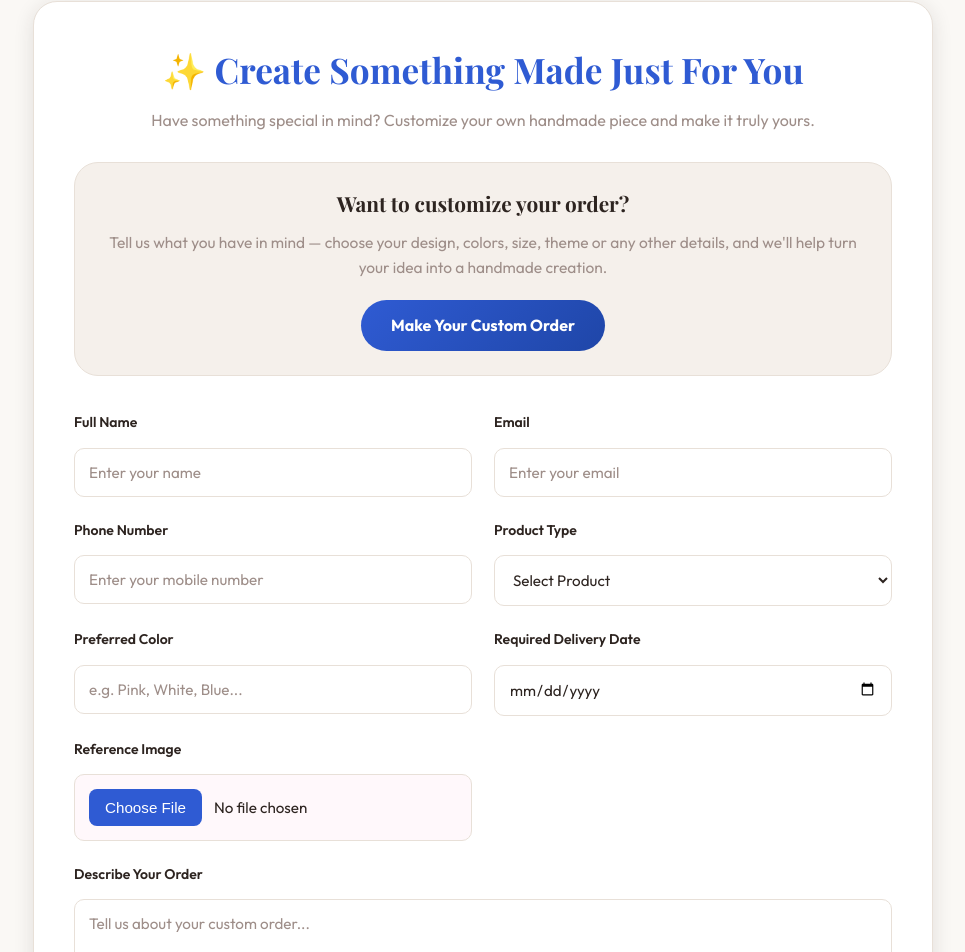
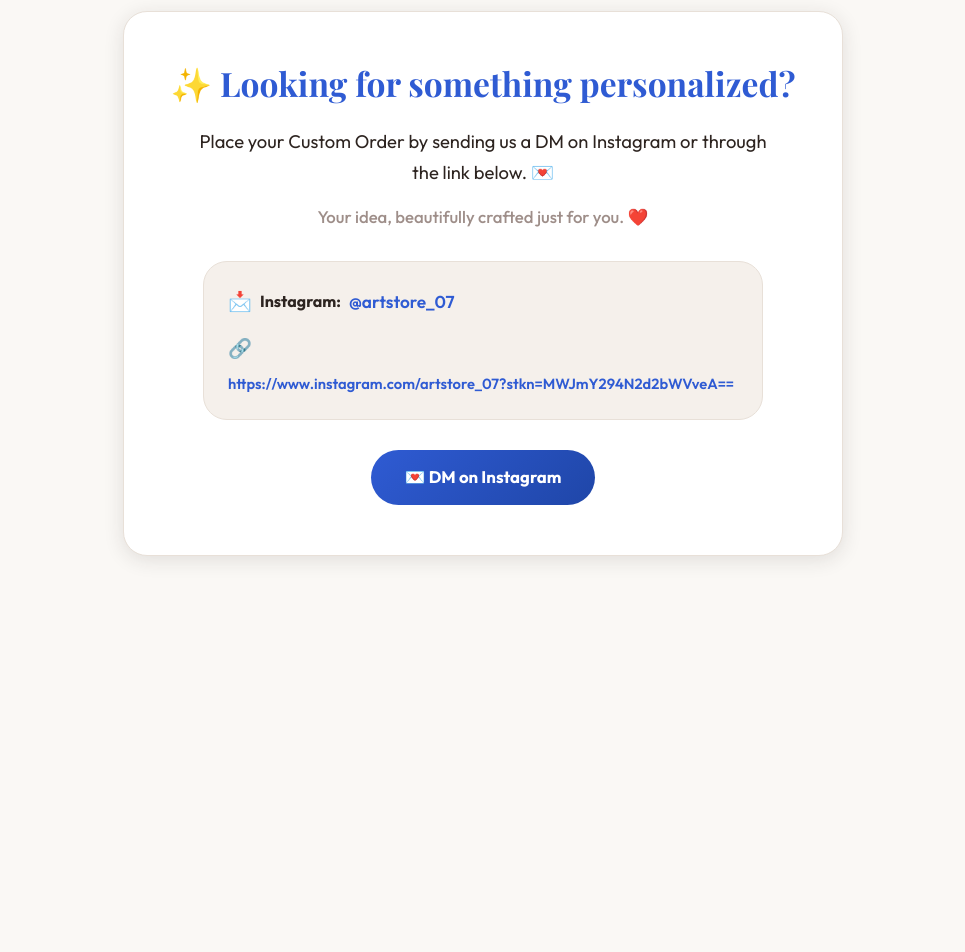
Before and after one commit to raghav7023/artstore-, a React (Vite) app in the folder frontend/: page /custom-orders in a window 1280 px wide. Shown: the part 113-1065 px from the top of the page, without its empty margins (157-1122 px from the left). After the commit the page ends 800 px from the top, so only its background shows below. Built offline with nearby package versions, Linux system fonts and the light colour scheme.

Commit message:
finall without payment

```diff
--- a/frontend/src/components/Customorders/Customorders.css
+++ b/frontend/src/components/Customorders/Customorders.css
@@ -9,8 +9,8 @@
 }
 
 .custom-container {
-    max-width: 900px;
-    margin: 40px auto;
+    max-width: 720px;
+    margin: 50px auto;
     padding: 40px;
     background: #fff;
     border: 1px solid var(--border);
@@ -19,55 +19,98 @@
     animation: fadeUp .5s ease;
 }
 
-.custom-header {
+.custom-info-box {
     text-align: center;
-    margin-bottom: 35px;
+    padding: 10px 0;
 }
 
-.custom-header h1 {
+.custom-title {
     font-family: var(--font-heading);
     color: var(--pink);
-    font-size: 2.2rem;
-    margin-bottom: 10px;
+    font-size: 2.1rem;
+    margin-bottom: 20px;
+    line-height: 1.3;
 }
 
-.custom-header p {
-    color: var(--text-muted);
-    font-size: 1rem;
+.custom-description {
+    color: var(--text);
+    font-size: 1.15rem;
+    line-height: 1.7;
+    margin-bottom: 16px;
+    max-width: 580px;
+    margin-left: auto;
+    margin-right: auto;
 }
 
-/* Info box below the main description */
-.custom-intro-box {
-    margin-top: 28px;
-    padding: 24px;
+.custom-tagline {
+    color: var(--text-muted);
+    font-size: 1.05rem;
+    font-weight: 500;
+    margin-bottom: 30px;
+}
+
+/* Contact box */
+.custom-contact-card {
     background: var(--bg-soft);
     border: 1.5px solid var(--border);
     border-radius: var(--radius-lg);
-    text-align: center;
+    padding: 24px;
+    margin: 25px auto;
+    max-width: 560px;
+    text-align: left;
+    display: flex;
+    flex-direction: column;
+    gap: 16px;
 }
 
-.custom-intro-box h2 {
-    font-family: var(--font-heading);
-    font-size: 1.3rem;
+.custom-contact-row {
+    margin: 0;
+    font-size: 1rem;
     color: var(--text);
-    margin-bottom: 10px;
+    display: flex;
+    align-items: center;
+    flex-wrap: wrap;
+    gap: 8px;
+    word-break: break-all;
+    overflow-wrap: anywhere;
 }
 
-.custom-intro-box p {
-    color: var(--text-muted);
-    font-size: 0.97rem;
-    line-height: 1.6;
-    margin-bottom: 20px;
+.contact-icon {
+    font-size: 1.2rem;
+}
+
+.custom-link {
+    color: var(--pink);
+    text-decoration: none;
+    font-weight: 600;
+    transition: color 0.2s ease, text-decoration 0.2s ease;
+}
+
+.custom-link:hover {
+    color: var(--pink-dark);
+    text-decoration: underline;
+}
+
+.custom-ig-username {
+    font-size: 1.08rem;
+}
+
+.custom-full-url {
+    font-size: 0.92rem;
 }
 
 /* Prominent CTA button */
+.custom-cta-wrap {
+    margin-top: 30px;
+}
+
 .custom-cta-btn {
     display: inline-block;
-    padding: 13px 30px;
+    padding: 14px 34px;
     background: linear-gradient(135deg, var(--pink), var(--pink-dark));
     color: #fff;
     border-radius: var(--radius-full);
-    font-size: 1rem;
+    font-size: 1.05rem;
     font-weight: 700;
     text-decoration: none;
     transition: transform 0.2s ease, box-shadow 0.2s ease;
@@ -75,109 +118,11 @@
 
 .custom-cta-btn:hover {
     transform: translateY(-3px);
-    box-shadow: 0 10px 22px rgba(47, 91, 211, 0.22);
+    box-shadow: 0 10px 22px rgba(47, 91, 211, 0.25);
+    color: #fff;
 }
 
-.custom-form {
-    display: grid;
-    grid-template-columns: 1fr 1fr;
-    gap: 22px;
-}
-
-.form-group {
-    display: flex;
-    flex-direction: column;
-}
-
-.form-group label {
-    font-weight: 600;
-    margin-bottom: 8px;
-    color: var(--text);
-}
-
-.form-group input,
-.form-group select,
-.form-group textarea {
-    width: 100%;
-    padding: 14px;
-    border: 1px solid var(--border);
-    border-radius: var(--radius-md);
-    background: #fff;
-    font-size: .95rem;
-    transition: .3s;
-    outline: none;
-}
-
-.form-group input:focus,
-.form-group select:focus,
-.form-group textarea:focus {
-    border-color: var(--pink);
-    box-shadow: 0 0 0 4px rgba(47, 91, 211, .15);
-}
-
-.form-group textarea {
-    resize: none;
-    min-height: 140px;
-}
-/* ==========================================
-   Full Width Fields
-========================================== */
-
-.form-group:nth-last-child(2),
-.form-group:last-of-type {
-    grid-column: 1/3;
-}
-
-/* ==========================================
-   File Upload
-========================================== */
-
-input[type="file"] {
-    padding: 12px;
-    background: #fff8fb;
-    cursor: pointer;
-}
-
-input[type="file"]::file-selector-button {
-    background: var(--pink);
-    color: #fff;
-    border: none;
-    padding: 10px 16px;
-    border-radius: 8px;
-    cursor: pointer;
-    margin-right: 12px;
-    transition: .3s;
-}
-
-input[type="file"]::file-selector-button:hover {
-    background: var(--pink-dark);
-}
-
-/* ==========================================
-   Submit Button
-========================================== */
-
-.submit-btn {
-    grid-column: 1/3;
-    width: 100%;
-    padding: 16px;
-    border: none;
-    border-radius: var(--radius-md);
-    background: linear-gradient(135deg, var(--pink), var(--pink-dark));
-    color: #fff;
-    font-size: 1rem;
-    font-weight: 700;
-    cursor: pointer;
-    transition: .3s;
-    margin-top: 10px;
-}
-
-.submit-btn:hover {
-    transform: translateY(-3px);
-    box-shadow: 0 12px 24px rgba(47, 91, 211, .25);
-}
-
-.submit-btn:active {
+.custom-cta-btn:active {
     transform: scale(.98);
 }
 
@@ -186,50 +131,53 @@
 ========================================== */
 
 @keyframes fadeUp {
-
     from {
         opacity: 0;
-        transform: translateY(30px);
+        transform: translateY(20px);
     }
-
     to {
         opacity: 1;
         transform: translateY(0);
     }
-
 }
 
 /* ==========================================
    Mobile Responsive
 ========================================== */
 
-@media(max-width:768px) {
-
+@media (max-width: 768px) {
     .custom-container {
-        margin: 20px;
-        padding: 24px;
+        margin: 20px 16px;
+        padding: 28px 20px;
     }
 
-    .custom-form {
-        grid-template-columns: 1fr;
+    .custom-title {
+        font-size: 1.65rem;
     }
 
-    .form-group:nth-last-child(2),
-    .form-group:last-of-type,
-    .submit-btn {
-        grid-column: 1/2;
+    .custom-description {
+        font-size: 1.02rem;
     }
 
-    .custom-header h1 {
-        font-size: 1.8rem;
+    .custom-tagline {
+        font-size: 0.95rem;
     }
 
+    .custom-contact-card {
+        padding: 18px 16px;
+    }
+
+    .custom-contact-row {
+        font-size: 0.92rem;
+    }
+
+    .custom-full-url {
+        font-size: 0.82rem;
+    }
+
+    .custom-cta-btn {
+        width: 100%;
+        padding: 14px 20px;
+        font-size: 1rem;
+    }
 }
-.preview-image {
-    width: 180px;
-    margin-top: 15px;
-    border-radius: 12px;
-    border: 2px solid #ffd4e5;
-    object-fit: cover;
-    box-shadow: 0 8px 20px rgba(0, 0, 0, .1);
-}
--- a/frontend/src/components/Customorders/Customorders.jsx
+++ b/frontend/src/components/Customorders/Customorders.jsx
@@ -1,298 +1,64 @@
-import { useState } from "react";
 import Navbar from "../Navbar/Navbar";
-import toast from "react-hot-toast";
 import "./Customorders.css";
 
-const API_BASE_URL = (import.meta.env.VITE_API_BASE_URL || 'http://localhost:2026').replace(/\/+$/, '');
-
 export default function Customorders() {
-
-    const [formData, setFormData] = useState({
-        name: "",
-        email: "",
-        phone: "",
-        product: "",
-        color: "",
-        budget: "",
-        delivery: "",
-        message: "",
-        image: null,
-    });
-    const [preview, setPreview] = useState(null);
-
-    const handleChange = (e) => {
-        const { name, value } = e.target;
-
-        setFormData({
-            ...formData,
-            [name]: value,
-        });
-
-    };
-
-    const handleImage = (e) => {
-        const file = e.target.files[0];
-
-        setFormData({
-            ...formData,
-            image: file,
-        });
-
-        if (file) {
-            setPreview(URL.createObjectURL(file));
-        } else {
-            setPreview(null);
-        }
-
-    };
-
-    const handleSubmit = async (e) => {
-
-        e.preventDefault();
-
-        const token = localStorage.getItem('artstore_token');
-        if (!token) {
-            toast.error('Please sign in before submitting a custom order.');
-            return;
-        }
-
-        try {
-            const response = await fetch(`${API_BASE_URL}/api/custom-orders`, {
-                method: 'POST',
-                headers: {
-                    'Content-Type': 'application/json',
-                    Authorization: `Bearer ${token}`,
-                },
-                body: JSON.stringify({
-                    ...formData,
-                    budget: formData.budget ? Number(formData.budget) : 0,
-                    image: preview || '',
-                }),
-            });
-
-            const data = await response.json();
-            if (!response.ok || !data.success) {
-                throw new Error(data.message || 'Unable to submit custom order.');
-            }
-
-            toast.success('Custom Order Submitted Successfully 🎉');
-
-            setFormData({
-                name: "",
-                email: "",
-                phone: "",
-                product: "",
-                color: "",
-                // budget: "",
-                delivery: "",
-                message: "",
-                image: null,
-            });
-            setPreview(null);
-        } catch (error) {
-            console.error('Custom order submit error:', error);
-            toast.error(error.message || 'Unable to submit custom order.');
-        }
-
-    };
+    const instagramUrl = "https://www.instagram.com/artstore_07?stkn=MWJmY294N2d2bWVveA==";
 
     return (
-
         <div className="custom-page">
-
             <Navbar />
 
             <div className="custom-container">
+                <div className="custom-info-box">
+                    <h1 className="custom-title">✨ Looking for something personalized?</h1>
 
-                {/* ── Intro / landing section ── */}
-                <div className="custom-header">
-
-                    <h1>✨ Create Something Made Just For You</h1>
-
-                    <p>
-                        Have something special in mind? Customize your own handmade piece
-                        and make it truly yours.
+                    <p className="custom-description">
+                        Place your Custom Order by sending us a DM on Instagram or through the link below. 💌
                     </p>
 
-                    {/* Info box */}
-                    <div className="custom-intro-box">
-                        <h2>Want to customize your order?</h2>
-                        <p>
-                            Tell us what you have in mind — choose your design, colors, size,
-                            theme or any other details, and we'll help turn your idea into a
-                            handmade creation.
+                    <p className="custom-tagline">
+                        Your idea, beautifully crafted just for you. ❤️
+                    </p>
+
+                    <div className="custom-contact-card">
+                        <p className="custom-contact-row">
+                            <span className="contact-icon">📩</span>
+                            <strong>Instagram:</strong>{" "}
+                            <a
+                                href={instagramUrl}
+                                target="_blank"
+                                rel="noopener noreferrer"
+                                className="custom-link custom-ig-username"
+                            >
+                                @artstore_07
+                            </a>
                         </p>
-                        {/* Scrolls down to the form below */}
-                        <a href="#custom-form" className="custom-cta-btn">
-                            Make Your Custom Order
+
+                        <p className="custom-contact-row">
+                            <span className="contact-icon">🔗</span>{" "}
+                            <a
+                                href={instagramUrl}
+                                target="_blank"
+                                rel="noopener noreferrer"
+                                className="custom-link custom-full-url"
+                            >
+                                https://www.instagram.com/artstore_07?stkn=MWJmY294N2d2bWVveA==
+                            </a>
+                        </p>
+                    </div>
+
+                    <div className="custom-cta-wrap">
+                        <a
+                            href={instagramUrl}
+                            target="_blank"
+                            rel="noopener noreferrer"
+                            className="custom-cta-btn"
+                        >
+                            💌 DM on Instagram
                         </a>
                     </div>
-
                 </div>
-
-                <form id="custom-form" className="custom-form" onSubmit={handleSubmit}>
-
-                    <div className="form-group">
-
-                        <label>Full Name</label>
-
-                        <input
-                            type="text"
-                            name="name"
-                            placeholder="Enter your name"
-                            value={formData.name}
-                            onChange={handleChange}
-                            required
-                        />
-
-                    </div>
-
-                    <div className="form-group">
-
-                        <label>Email</label>
-
-                        <input
-                            type="email"
-                            name="email"
-                            placeholder="Enter your email"
-                            value={formData.email}
-                            onChange={handleChange}
-                            required
-                        />
-
-                    </div>
-
-                    <div className="form-group">
-
-                        <label>Phone Number</label>
-
-                        <input
-                            type="tel"
-                            name="phone"
-                            placeholder="Enter your mobile number"
-                            value={formData.phone}
-                            onChange={handleChange}
-                            required
-                        />
-
-                    </div>
-
-                    <div className="form-group">
-
-                        <label>Product Type</label>
-
-                        <select
-                            name="product"
-                            value={formData.product}
-                            onChange={handleChange}
-                            required
-                        >
-
-                            <option value="">Select Product</option>
-
-                            <option>Crochet Flowers</option>
-
-                            <option>Quilling Frame</option>
-
-                            <option>Hamper</option>
-
-                            <option>Greeting Card</option>
-
-                            <option>Keychain</option>
-
-                            <option>Other</option>
-
-                        </select>
-
-                    </div>
-                    <div className="form-group">
-
-                        <label>Preferred Color</label>
-
-                        <input
-                            type="text"
-                            name="color"
-                            placeholder="e.g. Pink, White, Blue..."
-                            value={formData.color}
-                            onChange={handleChange}
-                        />
-
-                    </div>
-
-                    {/* <div className="form-group">
-
-                        <label>Budget (₹)</label>
-
-                        <input
-                            type="number"
-                            name="budget"
-                            placeholder="Enter your budget"
-                            value={formData.budget}
-                            onChange={handleChange}
-                        />
-
-                    </div> */}
-
-                    <div className="form-group">
-
-                        <label>Required Delivery Date</label>
-
-                        <input
-                            type="date"
-                            name="delivery"
-                            value={formData.delivery}
-                            onChange={handleChange}
-                        />
-                        {preview && (
-                            <img
-                                src={preview}
-                                alt="Preview"
-                                className="preview-image"
-                            />
-                        )}
-
-                    </div>
-
-                    <div className="form-group">
-
-                        <label>Reference Image</label>
-
-                        <input
-                            type="file"
-                            accept="image/*"
-                            onChange={handleImage}
-                        />
-
-                    </div>
-
-                    <div className="form-group">
-
-                        <label>Describe Your Order</label>
-
-                        <textarea
-                            rows="5"
-                            name="message"
-                            placeholder="Tell us about your custom order..."
-                            value={formData.message}
-                            onChange={handleChange}
-                            required
-                        />
-
-                    </div>
-
-                    <button
-                        type="submit"
-                        className="submit-btn"
-                    >
-                        🚀 Submit Custom Order
-                    </button>
-
-                </form>
-
             </div>
-
         </div>
-
     );
-
 }
```
